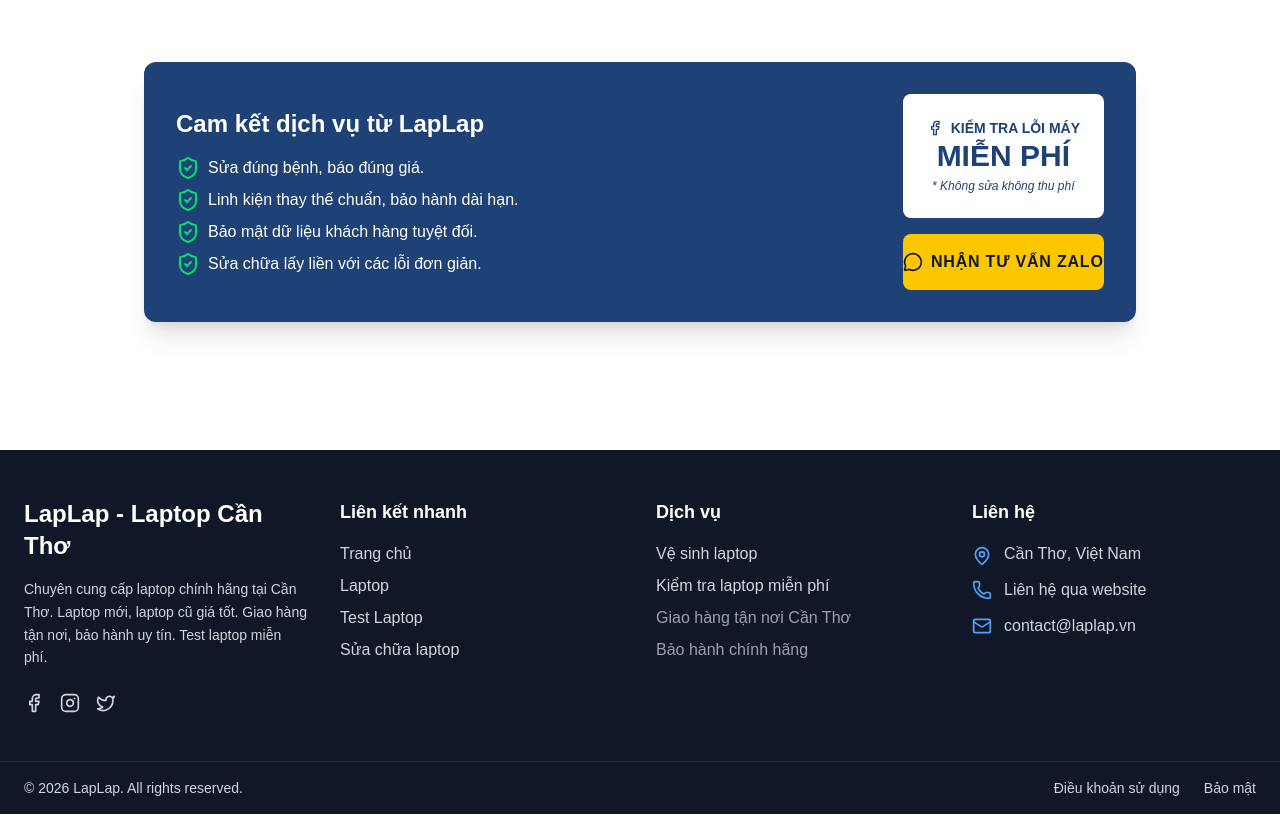
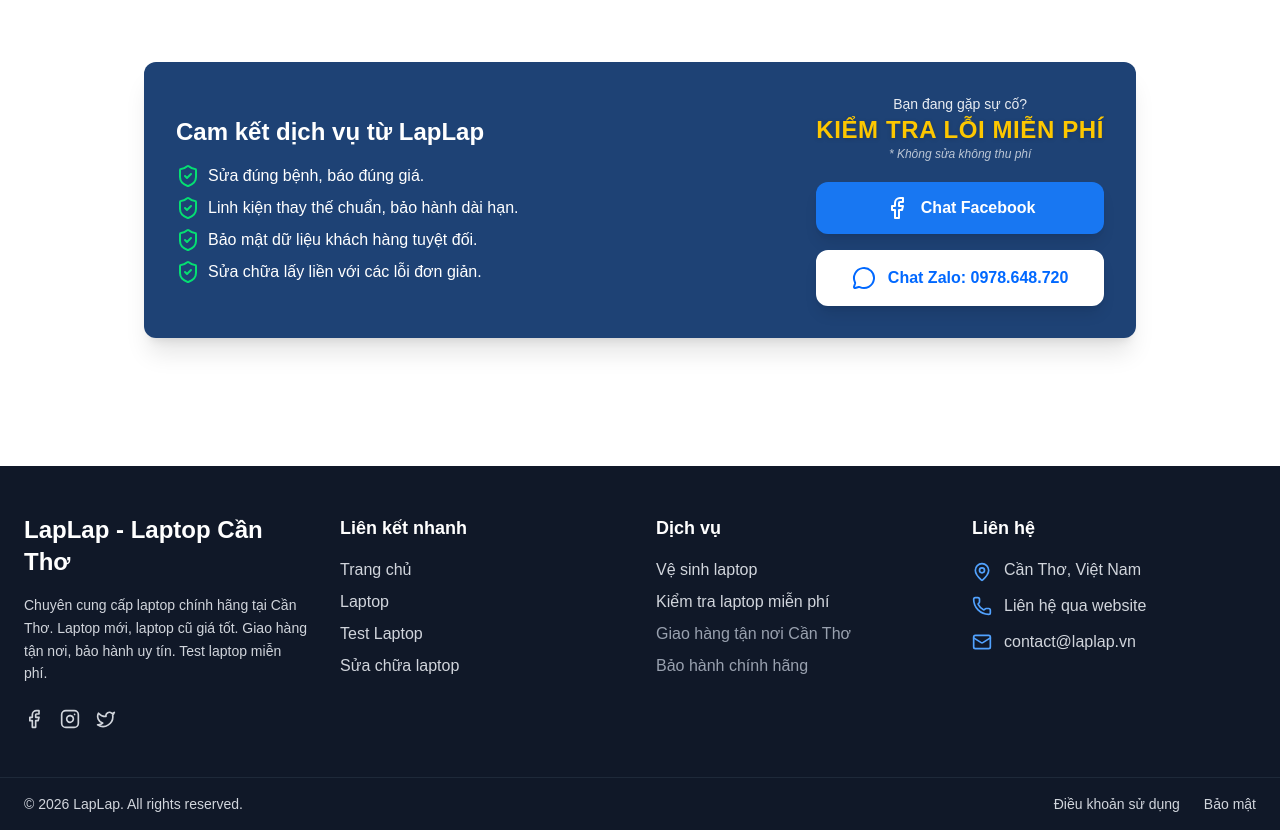
Before and after one commit to tranphihao2k3/LapLap, a Next.js app: page /sua-chua-laptop in a window 1280 px wide. Shown: the part 1149-1979 px from the top of the page. Built offline with nearby package versions, Linux system fonts and the light colour scheme.

Commit message:
style: redesign commitment section buttons

```diff
--- a/app/sua-chua-laptop/page.tsx
+++ b/app/sua-chua-laptop/page.tsx
@@ -115,27 +115,33 @@
                                 <li className="flex items-center gap-2"><ShieldCheck className="text-green-400" /> Sửa chữa lấy liền với các lỗi đơn giản.</li>
                             </ul>
                         </div>
-                        <div className="w-full md:w-auto text-center space-y-4">
+                        <div className="w-full md:w-auto flex flex-col gap-4 min-w-[280px]">
+                            <div className="text-center mb-1">
+                                <p className="text-sm font-medium text-white/90">Bạn đang gặp sự cố?</p>
+                                <h3 className="text-2xl font-black text-yellow-400 uppercase tracking-wide drop-shadow-sm">
+                                    Kiểm tra lỗi miễn phí
+                                </h3>
+                                <p className="text-xs text-white/70 italic">* Không sửa không thu phí</p>
+                            </div>
+
                             <a
                                 href="https://facebook.com/profile.php?id=61582947329036"
                                 target="_blank"
                                 rel="noopener noreferrer"
-                                className="block p-6 bg-white rounded-lg text-[var(--color-secondary)] hover:shadow-lg hover:scale-105 transition-all text-center group cursor-pointer"
+                                className="flex items-center justify-center gap-3 w-full py-3.5 bg-[#1877F2] text-white rounded-xl shadow-lg hover:shadow-xl hover:-translate-y-1 transition-all font-bold group"
                             >
-                                <p className="text-sm font-bold uppercase flex items-center justify-center gap-2">
-                                    <Facebook className="w-4 h-4" /> Kiểm tra lỗi máy
-                                </p>
-                                <h3 className="text-3xl font-black group-hover:text-blue-600 transition-colors">MIỄN PHÍ</h3>
-                                <p className="text-xs mt-1 italic">* Không sửa không thu phí</p>
+                                <Facebook className="w-6 h-6 group-hover:animate-bounce" />
+                                <span>Chat Facebook</span>
                             </a>
 
                             <a
                                 href="https://zalo.me/0978648720"
                                 target="_blank"
                                 rel="noopener noreferrer"
-                                className="w-full py-4 bg-yellow-400 text-slate-900 font-bold rounded-lg hover:bg-yellow-300 transition-colors uppercase tracking-wider flex items-center justify-center gap-2"
+                                className="flex items-center justify-center gap-3 w-full py-3.5 bg-white text-[#0068FF] rounded-xl shadow-lg hover:shadow-xl hover:-translate-y-1 transition-all font-bold border-2 border-white hover:bg-gray-50"
                             >
-                                <MessageCircle className="w-5 h-5" /> Nhận tư vấn Zalo
+                                <MessageCircle className="w-6 h-6" />
+                                <span>Chat Zalo: 0978.648.720</span>
                             </a>
                         </div>
                     </section>
```
